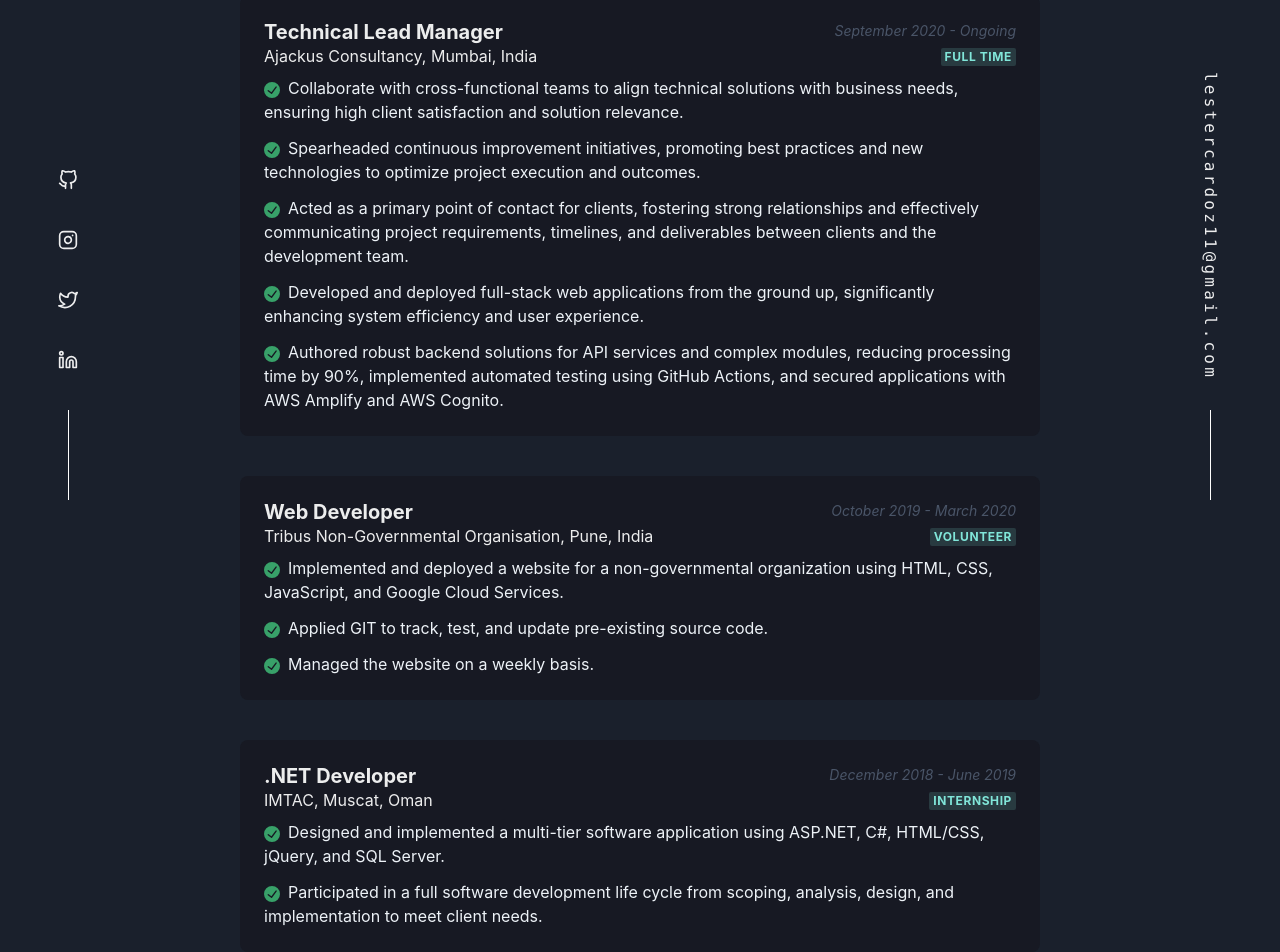
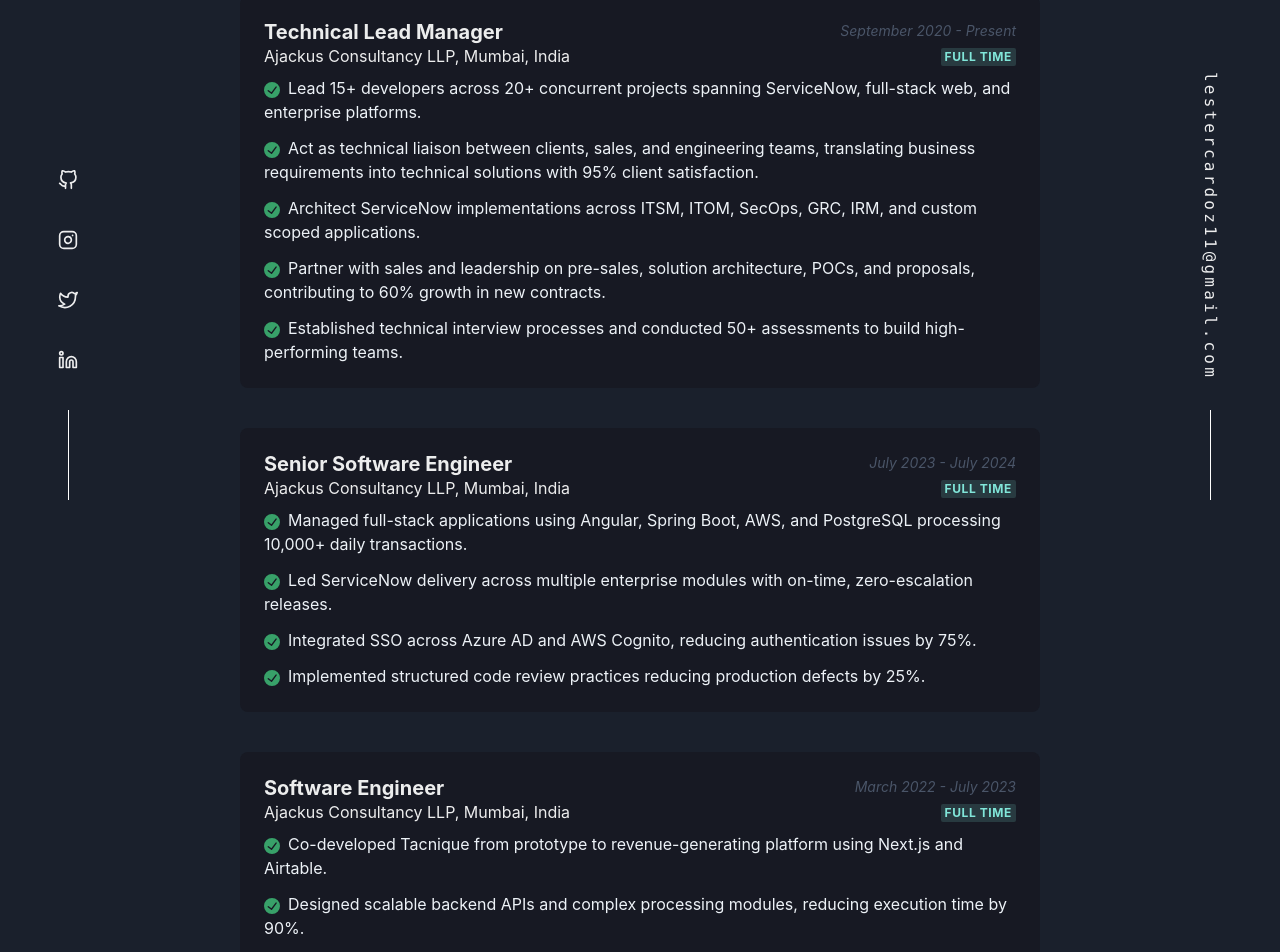
Before and after one commit to lestercardoz11/lestercardoz.in, a Next.js app: page /work in a window 1280 px wide. Shown: the part 300-1252 px from the top of the page. Built offline with nearby package versions, Linux system fonts and the light colour scheme; no server answers.

Commit message:
Updated version

```diff
--- a/src/components/about/testimonials.js
+++ b/src/components/about/testimonials.js
@@ -109,7 +109,7 @@
       </Box>
 
       {/* Grid */}
-      <SimpleGrid columns={{ base: 1, md: 2 }} spacing={8}>
+      <SimpleGrid columns={{ base: 1 }} spacing={8}>
         {testimonialsData.map((testimonial, index) => (
           <TestimonialCard key={index} testimonial={testimonial} />
         ))}
--- a/src/data.js
+++ b/src/data.js
@@ -8,96 +8,97 @@
       fontSize={{ base: 'md', md: 'lg' }}
       color={useColorModeValue('brand.600', 'gray.400')}
       letterSpacing='wider'>
-      I'm a software engineer who specializes in building and designing
-      exceptional digital experiences. I work at{' '}
+      I’m a <strong>Technical Lead Manager</strong> and
+      <strong> product-focused engineering leader</strong> at{' '}
       <Link
         href='https://ajackus.com/'
         target='_blank'
         px={1}
-        textDecoration={'none'}
-        borderBottom={'.125em solid #27a9e1'}
-        boxShadow={'inset 0 -0.125em 0 #27a9e1'}
-        transition={
-          'box-shadow 270ms cubic-bezier(0.77, 0, 0.175, 1), color 270ms cubic-bezier(0.77, 0, 0.175, 1)'
-        }
-        _hover={{
-          color: 'white',
-          boxShadow: 'inset 0 -1.125em 0 #27a9e1',
-        }}
-        _focus={{
-          outline: 'none',
-          background: '#27a9e1',
-          color: '#fff',
-          boxShadow: '8px 8px 24px rgba(0, 0, 0, 0.2)',
-        }}>
+        textDecoration='none'
+        borderBottom='.125em solid #27a9e1'
+        boxShadow='inset 0 -0.125em 0 #27a9e1'>
         Ajackus
-      </Link>{' '}
-      as a Technical Lead Manager.
+      </Link>
+      , where I lead cross-functional teams of
+      <strong> 15+ engineers</strong> delivering
+      <strong> business-critical enterprise products</strong> across ServiceNow,
+      SaaS, and cloud ecosystems.
       <br />
       <br />
-      I now lead a dynamic team of 10+ ServiceNow developers. My journey in
-      software engineering has equipped me with the versatility to navigate
-      various tech stacks and lead teams to success. With a passion for
-      innovation and problem-solving, I thrive in fast-paced environments,
-      leveraging my expertise to streamline processes and drive impactful
-      solutions.
+      My role sits at the intersection of
+      <strong>
+        {' '}
+        product strategy, technical execution, and client outcomes
+      </strong>
+      . I work closely with clients, sales, and leadership to translate
+      ambiguous business problems into clear product roadmaps, scalable
+      architectures, and reliable delivery plans.
       <br />
-      <br />I normally code in <Code colorScheme='red'>Angular</Code>,{' '}
-      <Code colorScheme='purple'>TypeScript</Code>,{' '}
-      <Code colorScheme='blue'>Java</Code> and{' '}
-      <Code colorScheme='green'>Spring</Code> but I love to learn other
-      programming languages to write programs in as well. In the past years,
-      I’ve also had the opportunity to code in{' '}
-      <Code colorScheme='red'>PHP</Code>, <Code colorScheme='blue'>C#</Code>,{' '}
-      <Code colorScheme='green'>Java</Code>,{' '}
-      <Code colorScheme='purple'>Python</Code>, and other languages.
       <br />
-      <br />I also like to write frontend applications using{' '}
-      <Code colorScheme='purple'>React</Code>,{' '}
-      <Code colorScheme='blue'>Next.js</Code>,{' '}
-      <Code colorScheme='pink'>SASS</Code>, or just{' '}
-      <Code colorScheme='green'>Vanilla JS</Code> and{' '}
-      <Code colorScheme='blue'>CSS</Code>.
+      While I remain deeply technical, my focus today is on
+      <strong> leverage and impact</strong>—building teams, systems, and
+      processes that scale beyond individual contributors. I empower engineers
+      to own execution while I focus on direction, quality, and long-term
+      product health.
+      <br />
+      <br />
+      I’m driven by building products that
+      <strong> solve real problems</strong>, growing people into confident
+      owners, and creating teams that consistently deliver value in fast-moving,
+      high-stakes environments.
     </Text>
   );
 };
 
 export const experienceData = [
   {
-    name: 'Ajackus Consultancy',
-    years: 'September 2020 - Ongoing',
+    name: 'Ajackus Consultancy LLP',
+    years: 'September 2020 - Present',
     position: 'Technical Lead Manager',
     type: 'Full time',
     place: 'Mumbai, India',
     points: [
-      'Collaborate with cross-functional teams to align technical solutions with business needs, ensuring high client satisfaction and solution relevance.',
-      'Spearheaded continuous improvement initiatives, promoting best practices and new technologies to optimize project execution and outcomes.',
-      'Acted as a primary point of contact for clients, fostering strong relationships and effectively communicating project requirements, timelines, and deliverables between clients and the development team.',
-      'Developed and deployed full-stack web applications from the ground up, significantly enhancing system efficiency and user experience.',
-      'Authored robust backend solutions for API services and complex modules, reducing processing time by 90%, implemented automated testing using GitHub Actions, and secured applications with AWS Amplify and AWS Cognito.',
+      'Lead 15+ developers across 20+ concurrent projects spanning ServiceNow, full-stack web, and enterprise platforms.',
+      'Act as technical liaison between clients, sales, and engineering teams, translating business requirements into technical solutions with 95% client satisfaction.',
+      'Architect ServiceNow implementations across ITSM, ITOM, SecOps, GRC, IRM, and custom scoped applications.',
+      'Partner with sales and leadership on pre-sales, solution architecture, POCs, and proposals, contributing to 60% growth in new contracts.',
+      'Established technical interview processes and conducted 50+ assessments to build high-performing teams.',
     ],
   },
   {
-    name: 'Tribus Non-Governmental Organisation',
-    years: 'October 2019 - March 2020',
-    position: 'Web Developer',
-    type: 'Volunteer',
-    place: 'Pune, India',
+    name: 'Ajackus Consultancy LLP',
+    years: 'July 2023 - July 2024',
+    position: 'Senior Software Engineer',
+    type: 'Full time',
+    place: 'Mumbai, India',
     points: [
-      'Implemented and deployed a website for a non-governmental organization using HTML, CSS, JavaScript, and Google Cloud Services.',
-      'Applied GIT to track, test, and update pre-existing source code.',
-      'Managed the website on a weekly basis.',
+      'Managed full-stack applications using Angular, Spring Boot, AWS, and PostgreSQL processing 10,000+ daily transactions.',
+      'Led ServiceNow delivery across multiple enterprise modules with on-time, zero-escalation releases.',
+      'Integrated SSO across Azure AD and AWS Cognito, reducing authentication issues by 75%.',
+      'Implemented structured code review practices reducing production defects by 25%.',
     ],
   },
   {
-    name: 'IMTAC',
+    name: 'Ajackus Consultancy LLP',
+    years: 'March 2022 - July 2023',
+    position: 'Software Engineer',
+    type: 'Full time',
+    place: 'Mumbai, India',
+    points: [
+      'Co-developed Tacnique from prototype to revenue-generating platform using Next.js and Airtable.',
+      'Designed scalable backend APIs and complex processing modules, reducing execution time by 90%.',
+      'Built dynamic data-driven UIs with charts, analytics, and visualizations.',
+    ],
+  },
+  {
+    name: 'IMTAC LLC',
     years: 'December 2018 - June 2019',
-    position: '.NET Developer',
+    position: '.NET Developer Intern',
     type: 'Internship',
     place: 'Muscat, Oman',
     points: [
-      'Designed and implemented a multi-tier software application using ASP.NET, C#, HTML/CSS, jQuery, and SQL Server.',
-      'Participated in a full software development life cycle from scoping, analysis, design, and implementation to meet client needs.',
+      'Developed a housing management system from scratch using C#, ASP.NET, and Microsoft SQL Server.',
+      'Worked across the full SDLC including analysis, development, testing, and deployment.',
     ],
   },
 ];
@@ -174,31 +175,40 @@
     items: [
       { name: 'React', color: 'red' },
       { name: 'Angular', color: 'pink' },
-      { name: 'Next.js', color: 'yellow' },
-      { name: 'Javascript', color: 'green' },
-      { name: 'HTML/CSS', color: 'purple' },
-      { name: 'SASS', color: 'blue' },
+      { name: 'Next.js', color: 'blue' },
+      { name: 'TypeScript', color: 'purple' },
+      { name: 'JavaScript', color: 'yellow' },
+      { name: 'TailwindCSS / SASS', color: 'teal' },
     ],
   },
   {
-    category: 'Backend',
+    category: 'Backend & Architecture',
     items: [
-      { name: 'Node.js', color: 'teal' },
-      { name: 'Laravel', color: 'orange' },
-      { name: 'ASP.NET', color: 'pink' },
-      { name: 'C#', color: 'red' },
-      { name: 'Java', color: 'cyan' },
-      { name: 'Spring', color: 'green' },
+      { name: 'Node.js', color: 'green' },
+      { name: 'Spring Boot', color: 'cyan' },
+      { name: 'GraphQL', color: 'purple' },
+      { name: 'REST APIs', color: 'orange' },
+      { name: 'Microservices', color: 'blue' },
     ],
   },
   {
-    category: 'Database / CMS',
+    category: 'Database & Cloud',
     items: [
       { name: 'PostgreSQL', color: 'purple' },
-      { name: 'Strapi', color: 'blue' },
       { name: 'MongoDB', color: 'green' },
-      { name: 'MS SQL Server', color: 'teal' },
       { name: 'MySQL', color: 'yellow' },
+      { name: 'AWS (Amplify, Cognito)', color: 'orange' },
+      { name: 'CI/CD (GitHub Actions)', color: 'teal' },
+    ],
+  },
+  {
+    category: 'ServiceNow',
+    items: [
+      { name: 'ITSM', color: 'blue' },
+      { name: 'ITOM', color: 'green' },
+      { name: 'SecOps', color: 'red' },
+      { name: 'GRC / IRM', color: 'purple' },
+      { name: 'Custom Applications', color: 'orange' },
     ],
   },
 ];
```
Also changed, not shown: 1 other file (tests, documents, lock files or other folders).
